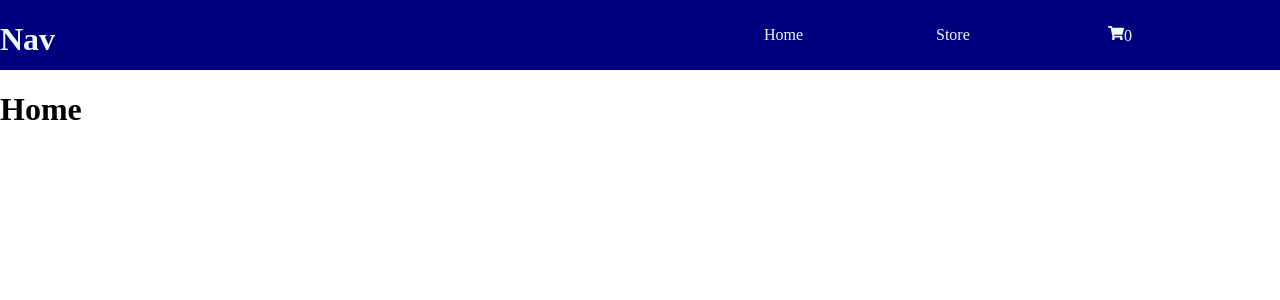
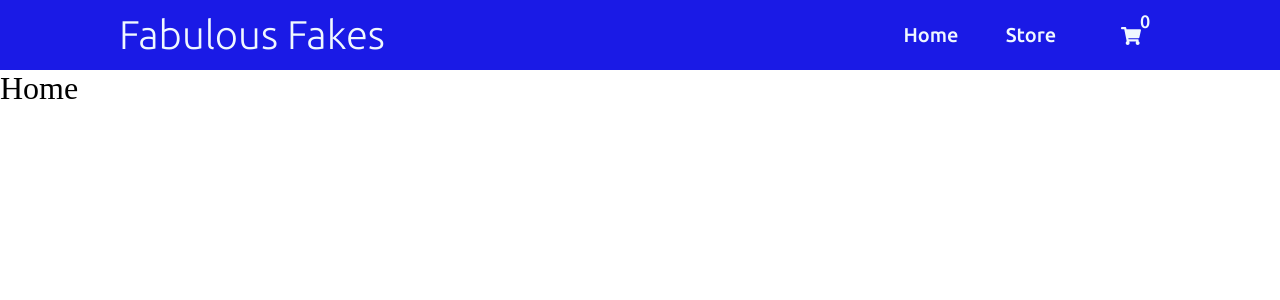
Before and after one commit to spuddister/shopping-cart-project, a React (Create React App) app: page / in a window 1280 px wide. Shown: the top 300 px of the page. Built offline with nearby package versions, Linux system fonts and the light colour scheme.

Commit message:
Added nav link transform. Updated nav bar style.

```diff
--- a/public/index.html
+++ b/public/index.html
@@ -24,20 +24,10 @@
       work correctly both with client-side routing and a non-root public URL.
       Learn how to configure a non-root public URL by running `npm run build`.
     -->
-    <title>React App</title>
+    <title>Fabulous Fakes</title>
   </head>
   <body>
     <noscript>You need to enable JavaScript to run this app.</noscript>
     <div id="root"></div>
-    <!--
-      This HTML file is a template.
-      If you open it directly in the browser, you will see an empty page.
-
-      You can add webfonts, meta tags, or analytics to this file.
-      The build step will place the bundled scripts into the <body> tag.
-
-      To begin the development, run `npm start` or `yarn start`.
-      To create a production bundle, use `npm run build` or `yarn build`.
-    -->
   </body>
 </html>
--- a/src/Components/Nav/Nav.css
+++ b/src/Components/Nav/Nav.css
@@ -1,27 +1,79 @@
+@import url("https://fonts.googleapis.com/css2?family=Ubuntu:wght@300;500&display=swap");
+
+* {
+  margin: 0;
+}
+
 .Nav {
-  display: flex;
-  justify-content: space-between;
+  display: grid;
+  grid-template-columns: 1fr auto minmax(200px, 4fr) auto 1fr;
+  font-family: "Ubuntu", sans-serif;
   color: aliceblue;
-  background-color: rgb(0, 0, 126);
+  background-color: rgb(26, 26, 230);
   position: sticky;
   top: 0;
   width: 100%;
   height: 70px;
 }
 
+.logo-wrapper {
+  grid-column: 2 / 3;
+  font-size: 1.25em;
+  display: flex;
+  align-items: center;
+}
+
+h1 {
+  font-weight: 300;
+}
+
 .links-wrapper {
+  grid-column: 4 / 5;
   display: flex;
   align-items: center;
   justify-content: space-evenly;
-  width: 50%;
 }
 
 .Nav a {
+  position: relative;
+  font-weight: 500;
+  font-size: 1.25em;
   text-decoration: none;
   color: aliceblue;
   width: 3em;
+  text-align: center;
+  margin-left: 2em;
 }
 
-.Nav a .active {
-  font-weight: 900;
+/* .isActive {
+  font-weight: 300;
+} */
+
+.Nav a::after {
+  position: absolute;
+  top: 125%;
+  left: 0;
+  width: 100%;
+  height: 2px;
+  background-color: white;
+  content: "";
+  border-radius: 1px;
+  transform: scale(0, 1);
+  transition: transform ease-in 150ms;
 }
+.Nav a:hover::after {
+  transform: scale(1, 1);
+}
+
+.cart-button {
+  position: relative;
+  top: 5%;
+}
+
+.item-count {
+  position: absolute;
+  left: 65%;
+  bottom: 75%;
+  font-size: 0.9em;
+  font-weight: 500;
+}
--- a/src/Components/Nav/Nav.js
+++ b/src/Components/Nav/Nav.js
@@ -12,31 +12,14 @@ function Nav({ cart, toggleCartVisible }) {
   return (
     <div className="Nav">
       <div className="logo-wrapper">
-        <h1>Nav</h1>
+        <h1>Fabulous Fakes</h1>
       </div>
       <div className="links-wrapper">
-        <NavLink
-          to="/"
-          className={({ isActive, isPending }) =>
-            isPending ? "pending" : isActive ? "active" : ""
-          }
-        >
+        <NavLink to="/" className="isActive">
           Home
         </NavLink>
-        <NavLink
-          to="/store"
-          className={({ isActive, isPending }) =>
-            isPending ? "pending" : isActive ? "active" : ""
-          }
-        >
-          Store
-        </NavLink>
-        <NavLink
-          onClick={() => toggleCartVisible()}
-          className={({ isActive, isPending }) =>
-            isPending ? "pending" : isActive ? "active" : ""
-          }
-        >
+        <NavLink to="/store">Store</NavLink>
+        <NavLink onClick={() => toggleCartVisible()} className="cart-button">
           <FaShoppingCart />
           <span className="item-count">{itemCount}</span>
         </NavLink>
```
